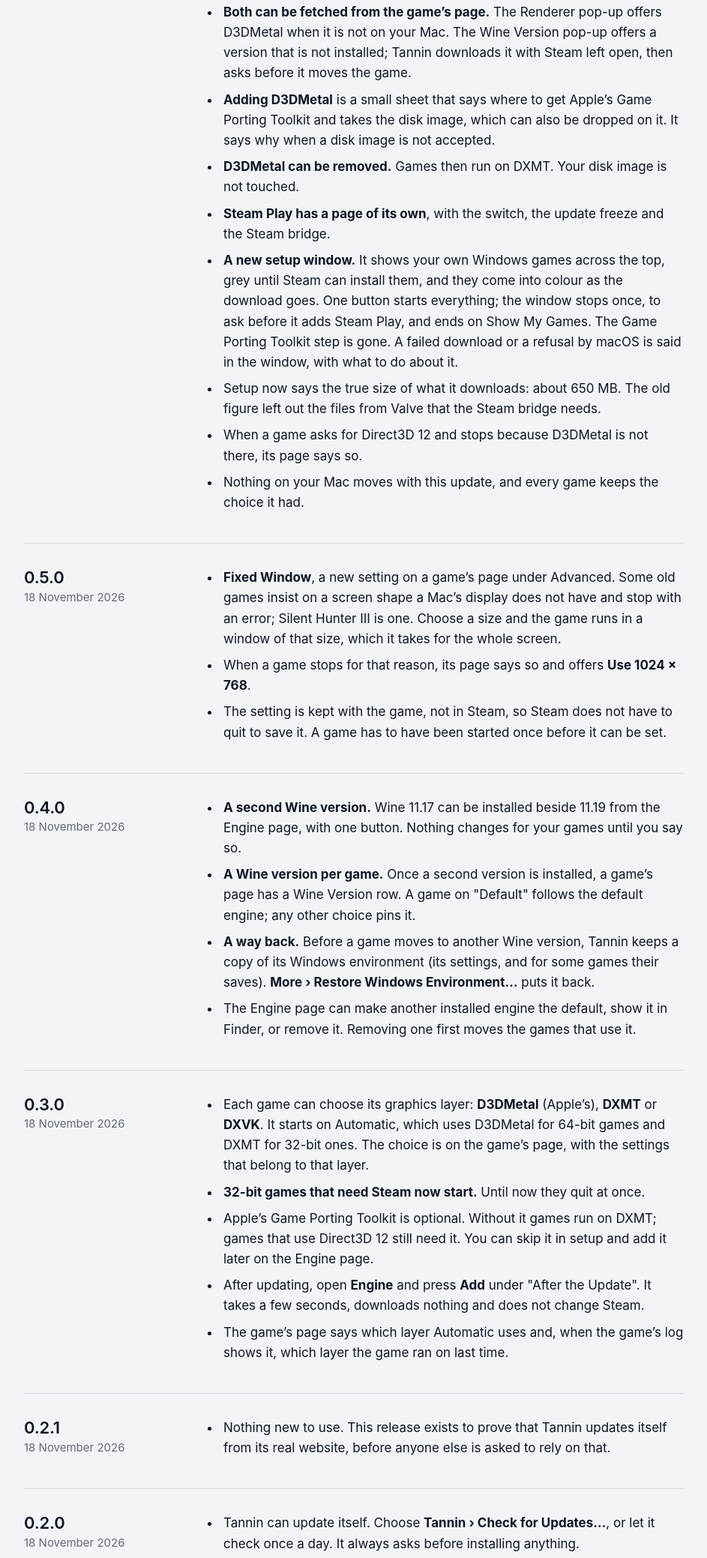
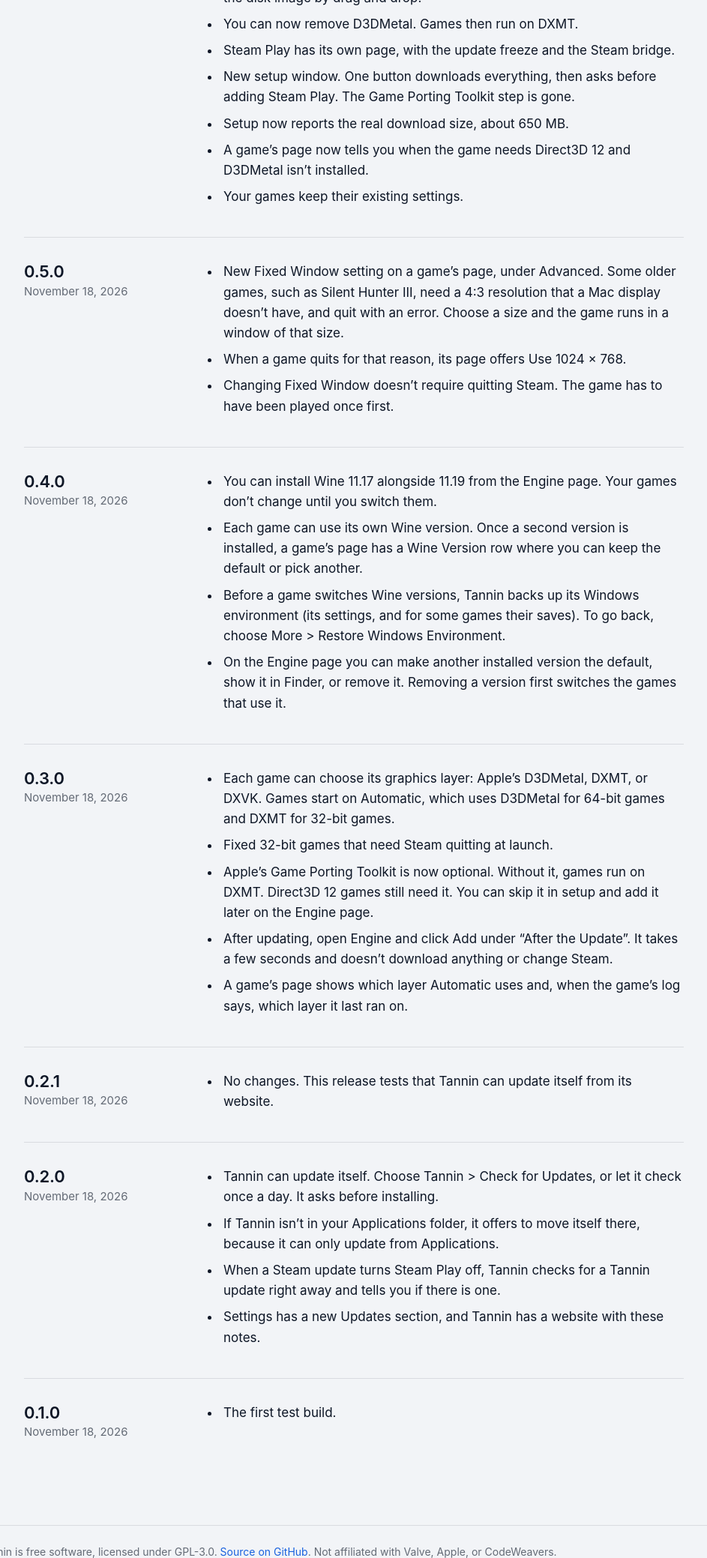
Before and after one commit to lantelyes/tannin, a plain HTML site: page docs/whats-new.html in a window 1280 px wide. Shown: the part 496-2574 px from the top of the page at 75% size, without its empty margins (168-1111 px from the left). Drawn offline with Linux system fonts and the light colour scheme.

Commit message:
Rewrite the website, README and release notes, and add a site preview
The same voice as the app: contractions, the ordinary word, no bold
openers, American spelling and dates. The website's table of what Tannin
changes in Steam is a plain list. All eight changelog sections are
rewritten, so the What's New page and the update window's notes for the
released versions are regenerated; 0.7.0 goes back to "not released yet"
so the release stamps its real date.

scripts/preview-site.sh serves the site as the next release would publish
it, from this Mac only. TANNIN_NO_UPDATES=1 scripts/bundle.sh builds a copy
without the update feed.

Co-Authored-By: Claude Fable 5.2 <noreply@anthropic.com>
Claude-Session: https://claude.ai/code/session_016VVHjmvDeBvCfJ9GBQeFgj

```diff
--- a/docs/site.css
+++ b/docs/site.css
@@ -70,10 +70,6 @@ h2 { margin: 0 0 14px; font-size: 22px; line-height: 1.25; font-weight: 600; let
 p { margin: 0 0 14px; }
 ol, ul { margin: 0 0 14px; padding-left: 22px; }
 li { margin-bottom: 8px; padding-left: 4px; }
-table { width: 100%; border-collapse: collapse; margin: 4px 0 16px; font-size: 16px; line-height: 1.5; }
-th, td { padding: 10px 0; border-top: 1px solid var(--line); vertical-align: top; text-align: left; font-weight: 400; }
-tr:last-child th, tr:last-child td { border-bottom: 1px solid var(--line); }
-th { width: 104px; color: var(--mute); }
 
 .foot { margin-top: 80px; padding: 24px 0 44px; border-top: 1px solid var(--line); font-size: 14px; line-height: 1.6; color: var(--mute); }
 
--- a/docs/whats-new.html
+++ b/docs/whats-new.html
@@ -25,94 +25,94 @@
   <section class="rel">
     <div>
       <h2>0.6.0</h2>
-      <div class="date">18 November 2026</div>
+      <div class="date">November 18, 2026</div>
     </div>
     <div class="changes">
 <ul>
-  <li><strong>Engines &amp; Renderers</strong>, a new page. The Wine engines and the three renderers are two lists that work the same way, and each row says how many of your games use it. Apple’s D3DMetal is a renderer like DXMT and DXVK: it is added, replaced and removed there. "Graphics layer" is now "renderer".</li>
-  <li><strong>A game’s page starts with what it runs on:</strong> its Wine version and its renderer, side by side. The settings under them are named for the renderer the game really gets.</li>
-  <li><strong>Both can be fetched from the game’s page.</strong> The Renderer pop-up offers D3DMetal when it is not on your Mac. The Wine Version pop-up offers a version that is not installed; Tannin downloads it with Steam left open, then asks before it moves the game.</li>
-  <li><strong>Adding D3DMetal</strong> is a small sheet that says where to get Apple’s Game Porting Toolkit and takes the disk image, which can also be dropped on it. It says why when a disk image is not accepted.</li>
-  <li><strong>D3DMetal can be removed.</strong> Games then run on DXMT. Your disk image is not touched.</li>
-  <li><strong>Steam Play has a page of its own</strong>, with the switch, the update freeze and the Steam bridge.</li>
-  <li><strong>A new setup window.</strong> It shows your own Windows games across the top, grey until Steam can install them, and they come into colour as the download goes. One button starts everything; the window stops once, to ask before it adds Steam Play, and ends on Show My Games. The Game Porting Toolkit step is gone. A failed download or a refusal by macOS is said in the window, with what to do about it.</li>
-  <li>Setup now says the true size of what it downloads: about 650 MB. The old figure left out the files from Valve that the Steam bridge needs.</li>
-  <li>When a game asks for Direct3D 12 and stops because D3DMetal is not there, its page says so.</li>
-  <li>Nothing on your Mac moves with this update, and every game keeps the choice it had.</li>
+  <li>New Engines &amp; Renderers page. It lists your Wine versions and the three renderers (D3DMetal, DXMT, DXVK) and shows how many games use each. This is also where you add, replace, or remove D3DMetal.</li>
+  <li>“Graphics layer” is now called “renderer”.</li>
+  <li>Each game’s page now starts with its Wine version and renderer. You can install another Wine version or add D3DMetal from there.</li>
+  <li>Adding D3DMetal is simpler. A sheet links to Apple’s download and accepts the disk image by drag and drop.</li>
+  <li>You can now remove D3DMetal. Games then run on DXMT.</li>
+  <li>Steam Play has its own page, with the update freeze and the Steam bridge.</li>
+  <li>New setup window. One button downloads everything, then asks before adding Steam Play. The Game Porting Toolkit step is gone.</li>
+  <li>Setup now reports the real download size, about 650 MB.</li>
+  <li>A game’s page now tells you when the game needs Direct3D 12 and D3DMetal isn’t installed.</li>
+  <li>Your games keep their existing settings.</li>
 </ul>
     </div>
   </section>
   <section class="rel">
     <div>
       <h2>0.5.0</h2>
-      <div class="date">18 November 2026</div>
+      <div class="date">November 18, 2026</div>
     </div>
     <div class="changes">
 <ul>
-  <li><strong>Fixed Window</strong>, a new setting on a game’s page under Advanced. Some old games insist on a screen shape a Mac’s display does not have and stop with an error; Silent Hunter III is one. Choose a size and the game runs in a window of that size, which it takes for the whole screen.</li>
-  <li>When a game stops for that reason, its page says so and offers <strong>Use 1024 × 768</strong>.</li>
-  <li>The setting is kept with the game, not in Steam, so Steam does not have to quit to save it. A game has to have been started once before it can be set.</li>
+  <li>New Fixed Window setting on a game’s page, under Advanced. Some older games, such as Silent Hunter III, need a 4:3 resolution that a Mac display doesn’t have, and quit with an error. Choose a size and the game runs in a window of that size.</li>
+  <li>When a game quits for that reason, its page offers Use 1024 × 768.</li>
+  <li>Changing Fixed Window doesn’t require quitting Steam. The game has to have been played once first.</li>
 </ul>
     </div>
   </section>
   <section class="rel">
     <div>
       <h2>0.4.0</h2>
-      <div class="date">18 November 2026</div>
+      <div class="date">November 18, 2026</div>
     </div>
     <div class="changes">
 <ul>
-  <li><strong>A second Wine version.</strong> Wine 11.17 can be installed beside 11.19 from the Engine page, with one button. Nothing changes for your games until you say so.</li>
-  <li><strong>A Wine version per game.</strong> Once a second version is installed, a game’s page has a Wine Version row. A game on "Default" follows the default engine; any other choice pins it.</li>
-  <li><strong>A way back.</strong> Before a game moves to another Wine version, Tannin keeps a copy of its Windows environment (its settings, and for some games their saves). <strong>More › Restore Windows Environment…</strong> puts it back.</li>
-  <li>The Engine page can make another installed engine the default, show it in Finder, or remove it. Removing one first moves the games that use it.</li>
+  <li>You can install Wine 11.17 alongside 11.19 from the Engine page. Your games don’t change until you switch them.</li>
+  <li>Each game can use its own Wine version. Once a second version is installed, a game’s page has a Wine Version row where you can keep the default or pick another.</li>
+  <li>Before a game switches Wine versions, Tannin backs up its Windows environment (its settings, and for some games their saves). To go back, choose More &gt; Restore Windows Environment.</li>
+  <li>On the Engine page you can make another installed version the default, show it in Finder, or remove it. Removing a version first switches the games that use it.</li>
 </ul>
     </div>
   </section>
   <section class="rel">
     <div>
       <h2>0.3.0</h2>
-      <div class="date">18 November 2026</div>
+      <div class="date">November 18, 2026</div>
     </div>
     <div class="changes">
 <ul>
-  <li>Each game can choose its graphics layer: <strong>D3DMetal</strong> (Apple’s), <strong>DXMT</strong> or <strong>DXVK</strong>. It starts on Automatic, which uses D3DMetal for 64-bit games and DXMT for 32-bit ones. The choice is on the game’s page, with the settings that belong to that layer.</li>
-  <li><strong>32-bit games that need Steam now start.</strong> Until now they quit at once.</li>
-  <li>Apple’s Game Porting Toolkit is optional. Without it games run on DXMT; games that use Direct3D 12 still need it. You can skip it in setup and add it later on the Engine page.</li>
-  <li>After updating, open <strong>Engine</strong> and press <strong>Add</strong> under "After the Update". It takes a few seconds, downloads nothing and does not change Steam.</li>
-  <li>The game’s page says which layer Automatic uses and, when the game’s log shows it, which layer the game ran on last time.</li>
+  <li>Each game can choose its graphics layer: Apple’s D3DMetal, DXMT, or DXVK. Games start on Automatic, which uses D3DMetal for 64-bit games and DXMT for 32-bit games.</li>
+  <li>Fixed 32-bit games that need Steam quitting at launch.</li>
+  <li>Apple’s Game Porting Toolkit is now optional. Without it, games run on DXMT. Direct3D 12 games still need it. You can skip it in setup and add it later on the Engine page.</li>
+  <li>After updating, open Engine and click Add under “After the Update”. It takes a few seconds and doesn’t download anything or change Steam.</li>
+  <li>A game’s page shows which layer Automatic uses and, when the game’s log says, which layer it last ran on.</li>
 </ul>
     </div>
   </section>
   <section class="rel">
     <div>
       <h2>0.2.1</h2>
-      <div class="date">18 November 2026</div>
+      <div class="date">November 18, 2026</div>
     </div>
     <div class="changes">
 <ul>
-  <li>Nothing new to use. This release exists to prove that Tannin updates itself from its real website, before anyone else is asked to rely on that.</li>
+  <li>No changes. This release tests that Tannin can update itself from its website.</li>
 </ul>
     </div>
   </section>
   <section class="rel">
     <div>
       <h2>0.2.0</h2>
-      <div class="date">18 November 2026</div>
+      <div class="date">November 18, 2026</div>
     </div>
     <div class="changes">
 <ul>
-  <li>Tannin can update itself. Choose <strong>Tannin › Check for Updates…</strong>, or let it check once a day. It always asks before installing anything.</li>
-  <li>If Tannin is not in your Applications folder, it offers to move itself there when it opens. It has to be there to update.</li>
-  <li>When a Steam update turns Steam Play off, Tannin looks for a newer Tannin straight away and tells you whether there is one.</li>
-  <li>Settings has an Updates section, and Tannin has a small website with these notes.</li>
+  <li>Tannin can update itself. Choose Tannin &gt; Check for Updates, or let it check once a day. It asks before installing.</li>
+  <li>If Tannin isn’t in your Applications folder, it offers to move itself there, because it can only update from Applications.</li>
+  <li>When a Steam update turns Steam Play off, Tannin checks for a Tannin update right away and tells you if there is one.</li>
+  <li>Settings has a new Updates section, and Tannin has a website with these notes.</li>
 </ul>
     </div>
   </section>
   <section class="rel">
     <div>
       <h2>0.1.0</h2>
-      <div class="date">18 November 2026</div>
+      <div class="date">November 18, 2026</div>
     </div>
     <div class="changes">
 <ul>
@@ -123,7 +123,7 @@
 </main>
 
 <footer class="wrap foot">
-  Tannin is free software under the GPL, version 3. <a href="https://github.com/lantelyes/tannin">Source on GitHub</a>. Not affiliated with Valve, Apple or CodeWeavers.
+  Tannin is free software, licensed under GPL-3.0. <a href="https://github.com/lantelyes/tannin">Source on GitHub</a>. Not affiliated with Valve, Apple, or CodeWeavers.
 </footer>
 
 </body>
```
Also changed, not shown: docs/index.html (+23 -23 lines), docs/notes/0.2.0.html (+4 -4 lines), docs/notes/0.2.1.html (+5 -5 lines), docs/notes/0.3.0.html (+10 -10 lines), docs/notes/0.4.0.html (+14 -14 lines), docs/notes/0.5.0.html (+17 -17 lines), docs/notes/0.6.0.html (+27 -27 lines), 6 other files.
